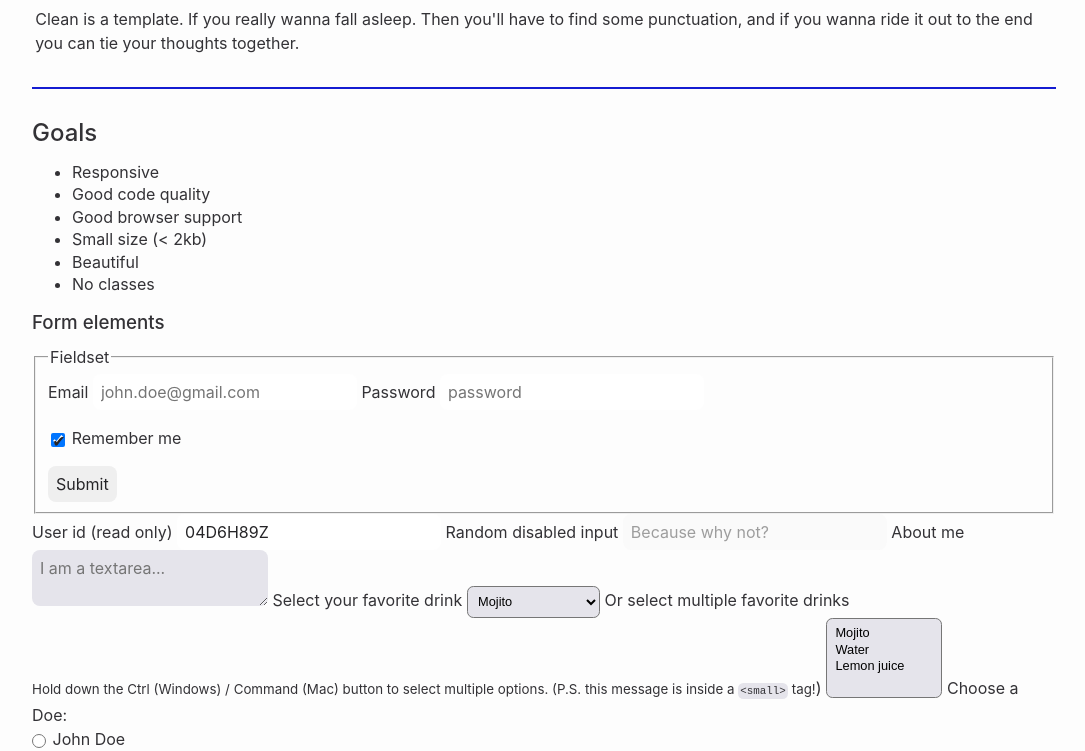
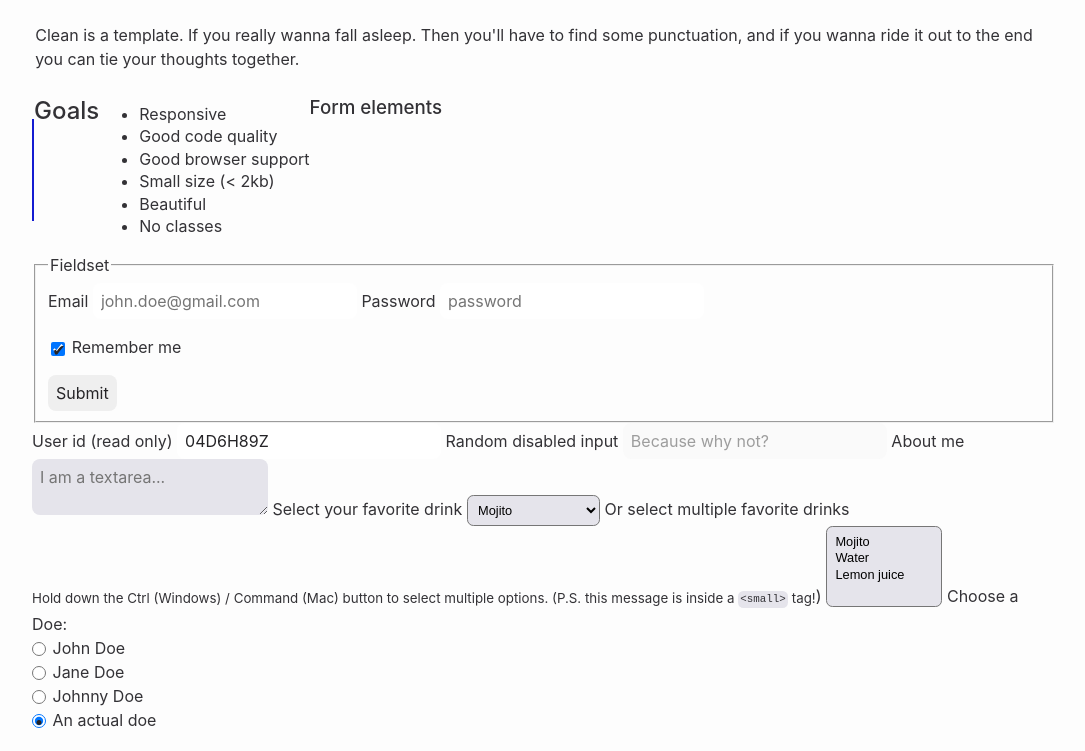
Before and after one commit to chiaski/clean, a plain HTML site: page template/index.html in a window 1280 px wide. Shown: the part 49-800 px from the top of the page, without its empty margins (96-1181 px from the left). Drawn offline with Linux system fonts and the light colour scheme; a web font is replaced by a local one.

Commit message:
Update main.css

```diff
--- a/template/styling/main.css
+++ b/template/styling/main.css
@@ -61,11 +61,15 @@ html { font-family: 'Inter', sans-serif; }
      width:100%;
  }
 
+
 .box{
+    display: flex;
     width:100%;
+    align-self: center;
     flex-wrap: wrap;
-    align-self: center;
+    align-content: center;
 }
+
 
 
 
```
